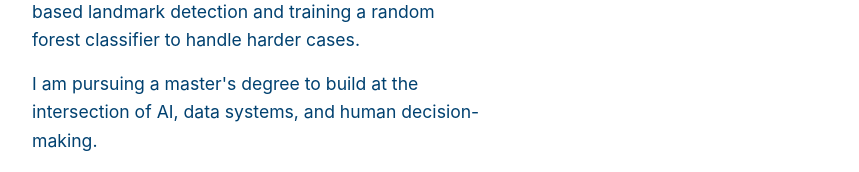
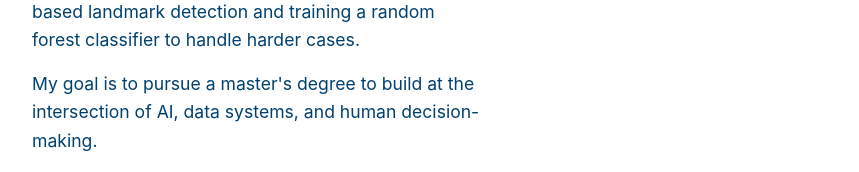
Before and after one commit to jbenigeri/jbenigeri.github.io, a plain HTML site: page index.html in a window 1280 px wide. Shown: the part 780-952 px from the top of the page, without its empty margins (210-1069 px from the left). Drawn offline with Linux system fonts and the light colour scheme.

Commit message:
Update index.html

```diff
--- a/index.html
+++ b/index.html
@@ -198,7 +198,7 @@
 
             <p>Outside of work, I <a href="projects.html">build projects</a> to develop my technical skills. I used Python to analyze whether video game prices in the European market have kept pace with inflation, cleaning and merging Steam sales data with Eurostat HICP indices, building a methodology to compare real versus nominal prices, and publishing the analysis as interactive notebooks on GitHub. More recently, I experimented with LLM coding assistants and built my own demo of Zoom's hand gesture recognition feature, starting with rules-based landmark detection and training a random forest classifier to handle harder cases.</p>
 
-            <p>I am pursuing a master's degree to build at the intersection of AI, data systems, and human decision-making.</p>
+            <p>My goal is to pursue a master's degree to build at the intersection of AI, data systems, and human decision-making.</p>
 
             <ul class="contact-links">
                 <li>📧 <a href="mailto:jbenigeri@icloud.com">jbenigeri@icloud.com</a></li>
```
